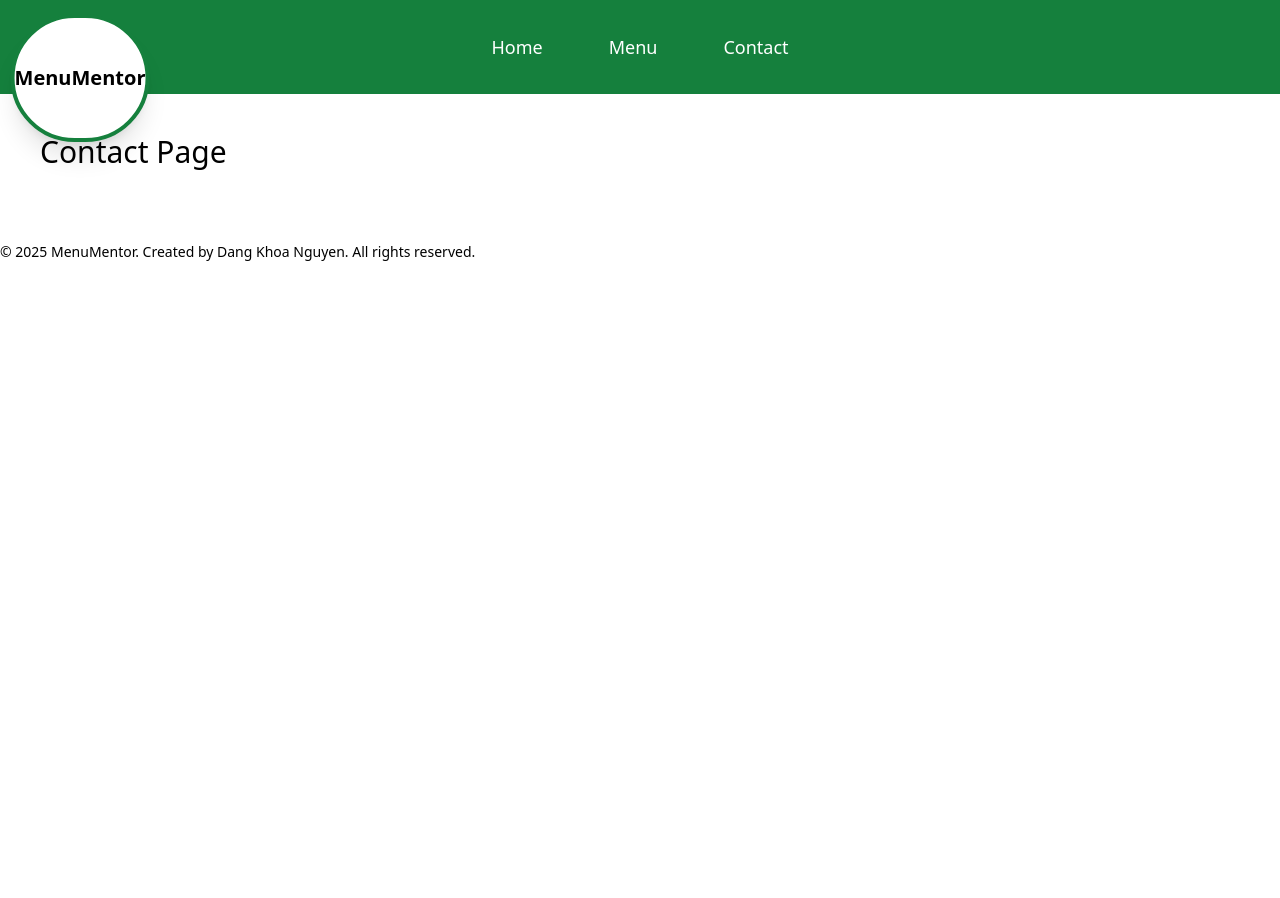
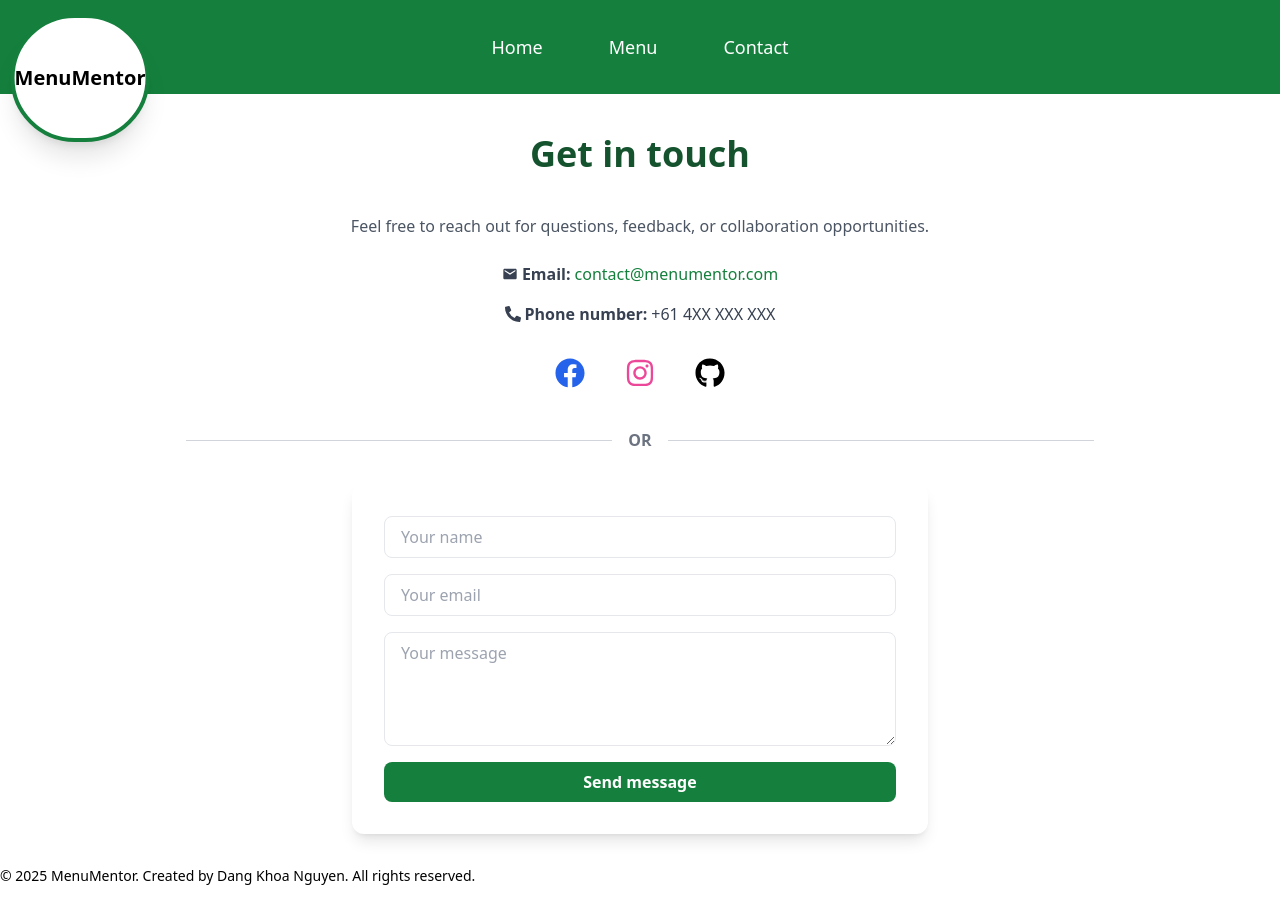
Before and after one commit to Dang-Khoa-Nguyen/MenuMentor, a React (Create React App) app in the folder frontend/: page /contact in a window 1280 px wide. Before the commit the page ends 800 px from the top, so only its background shows below. Built offline with nearby package versions, Linux system fonts and the light colour scheme.

Commit message:
(Update) Updated the UI/UX of the contact page.

```diff
--- a/frontend/src/components/ContactUs.jsx
+++ b/frontend/src/components/ContactUs.jsx
@@ -1,13 +1,17 @@
 import { MdEmail } from "react-icons/md";
 import { FaLocationDot } from "react-icons/fa6";
-import { FaPhoneAlt } from "react-icons/fa";
+import { FaPhoneAlt, FaFacebook, FaGithub, FaInstagram } from "react-icons/fa";
+import {Link} from "react-router-dom"
 
 export default function ContactUs() {
   return (
     <div className="mt-5">
-        <h2 className="flex justify-center text-4xl font-extrabold text-green-900"> Contact us </h2>
-
-        <div className="max-w-3xl mx-auto bg-white p-8">
+        <div className="flex justify-center text-4xl font-extrabold text-green-900">
+            <Link to="/Contact" className="flex items-center gap-4 hover:bg-green-900 hover:text-white py-3 px-5 rounded-full transition-full duration-500">
+                Contact us
+            </Link>
+        </div>
+        <div className="max-w-3xl mx-auto bg-white p-5">
         <p className="text-center text-gray-600">
           Have a question, suggestion, or feedback? We’d love to hear from you.
         </p>
@@ -43,6 +47,11 @@ export default function ContactUs() {
           </p>
         </div>
       </div>
+      <div className="flex justify-center gap-10 text-3xl">
+        <Link className="text-blue-500"> <FaFacebook/> </Link>
+        <Link> <FaInstagram className="text-orange-500"/> </Link>
+        <Link> <FaGithub/> </Link>
+      </div>
     </div>
   );
 }
--- a/frontend/src/components/RecommendDish.jsx
+++ b/frontend/src/components/RecommendDish.jsx
@@ -1,4 +1,5 @@
 import { useState } from "react";
+import { FaArrowRight, FaArrowLeft } from "react-icons/fa";
 
 export default function RecommendDishes() {
   const [index, setIndex] = useState(0);
@@ -38,7 +39,7 @@ export default function RecommendDishes() {
           onClick={prev}
           className="text-white text-3xl px-3 hover:scale-110 transition"
         >
-          ‹
+          <FaArrowLeft/>
         </button>
 
         {/* Cards */}
@@ -69,7 +70,7 @@ export default function RecommendDishes() {
           onClick={next}
           className="text-white text-3xl px-3 hover:scale-110 transition"
         >
-          ›
+          <FaArrowRight/>
         </button>
       </div>
     </div>
--- a/frontend/src/pages/Contact.jsx
+++ b/frontend/src/pages/Contact.jsx
@@ -1,5 +1,91 @@
+import {  FaPhoneAlt, FaFacebook, FaGithub, FaInstagram } from "react-icons/fa";
+import { MdEmail } from "react-icons/md";
+import {Link} from "react-router-dom"
+
 export default function Contact() {
   return (
-  <h1 className="text-3xl p-10">Contact Page</h1>
+  <div className="">
+    <h1 className="flex justify-center text-4xl font-extrabold text-green-900 p-10">
+  Get in touch
+</h1>
+
+<p className="text-center text-gray-600 mb-6">
+  Feel free to reach out for questions, feedback, or collaboration opportunities.
+</p>
+
+{/* Contact info */}
+<div className="flex flex-col items-center gap-2 text-gray-700 mb-8">
+  <p className="flex justify-center gap-1 mb-2">
+    <div className="flex justify-center items-center">
+        <MdEmail/>
+    </div>
+    <span className="font-semibold">Email:</span>
+
+    <a
+      href="mailto:contact@menumentor.com"
+      className="text-green-700 hover:underline"
+    >
+      contact@menumentor.com
+    </a>
+  </p>
+
+  <p className="flex justify-center gap-1">
+    <div className="flex justify-center items-center">
+        <FaPhoneAlt/>
+    </div>
+    <span className="font-semibold">Phone number:</span> +61 4XX XXX XXX
+  </p>
+</div>
+
+{/* Social icons */}
+<div className="flex justify-center gap-10 text-3xl mb-10">
+  <Link to="#" className="text-blue-600 hover:scale-110 transition">
+    <FaFacebook />
+  </Link>
+  <Link to="#" className="text-pink-500 hover:scale-110 transition">
+    <FaInstagram />
+  </Link>
+  <Link to="#" className="hover:scale-110 transition">
+    <FaGithub />
+  </Link>
+</div>
+
+{/* Divider */}
+<div className="flex items-center justify-center gap-4 mb-8">
+  <hr className="w-1/3 border-gray-300" />
+  <span className="text-gray-500 font-semibold">OR</span>
+  <hr className="w-1/3 border-gray-300" />
+</div>
+
+{/* Contact form */}
+<div className="max-w-xl mx-auto bg-white shadow-lg rounded-xl p-8">
+  <form className="flex flex-col gap-4">
+    <input
+      type="text"
+      placeholder="Your name"
+      className="border rounded-lg px-4 py-2 focus:outline-none focus:ring-2 focus:ring-green-600"
+    />
+
+    <input
+      type="email"
+      placeholder="Your email"
+      className="border rounded-lg px-4 py-2 focus:outline-none focus:ring-2 focus:ring-green-600"
+    />
+
+    <textarea
+      placeholder="Your message"
+      rows="4"
+      className="border rounded-lg px-4 py-2 focus:outline-none focus:ring-2 focus:ring-green-600"
+    />
+
+    <button
+      type="submit"
+      className="bg-green-700 text-white font-semibold py-2 rounded-lg hover:bg-green-800 transition"
+    >
+      Send message
+    </button>
+  </form>
+</div>
+  </div>
 );
 }
```
